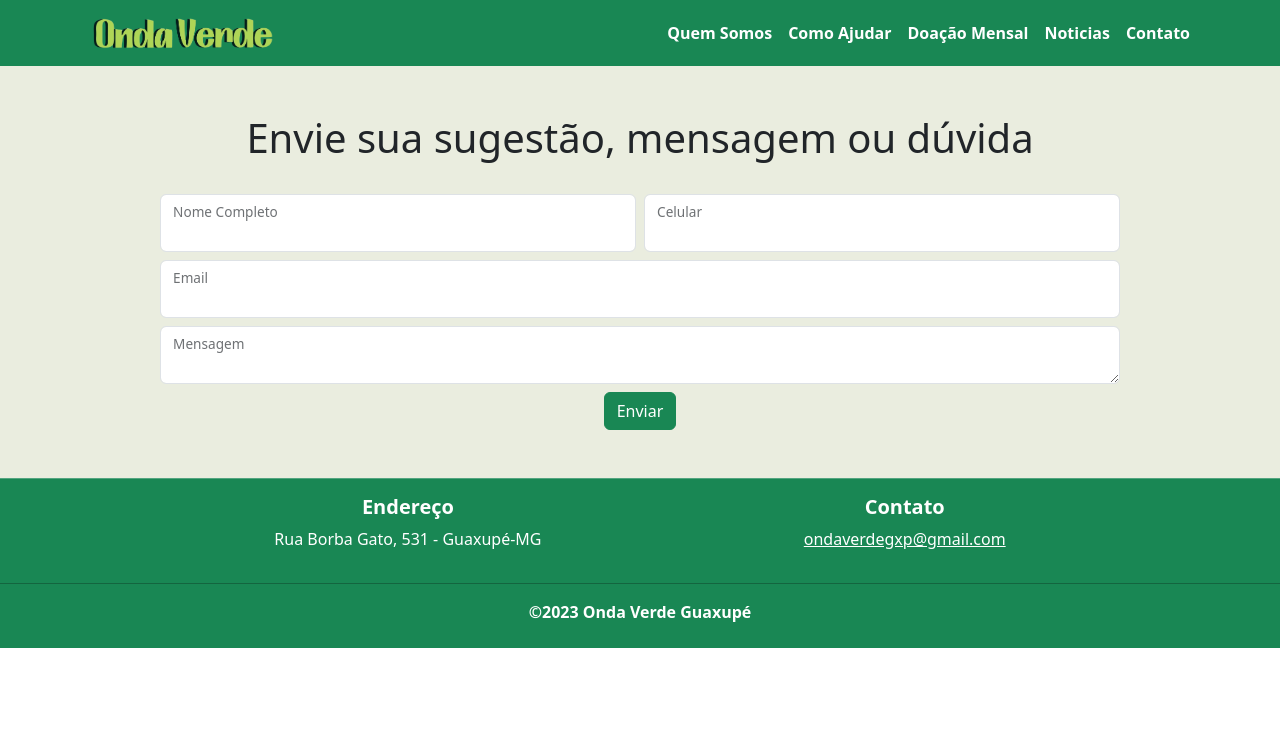
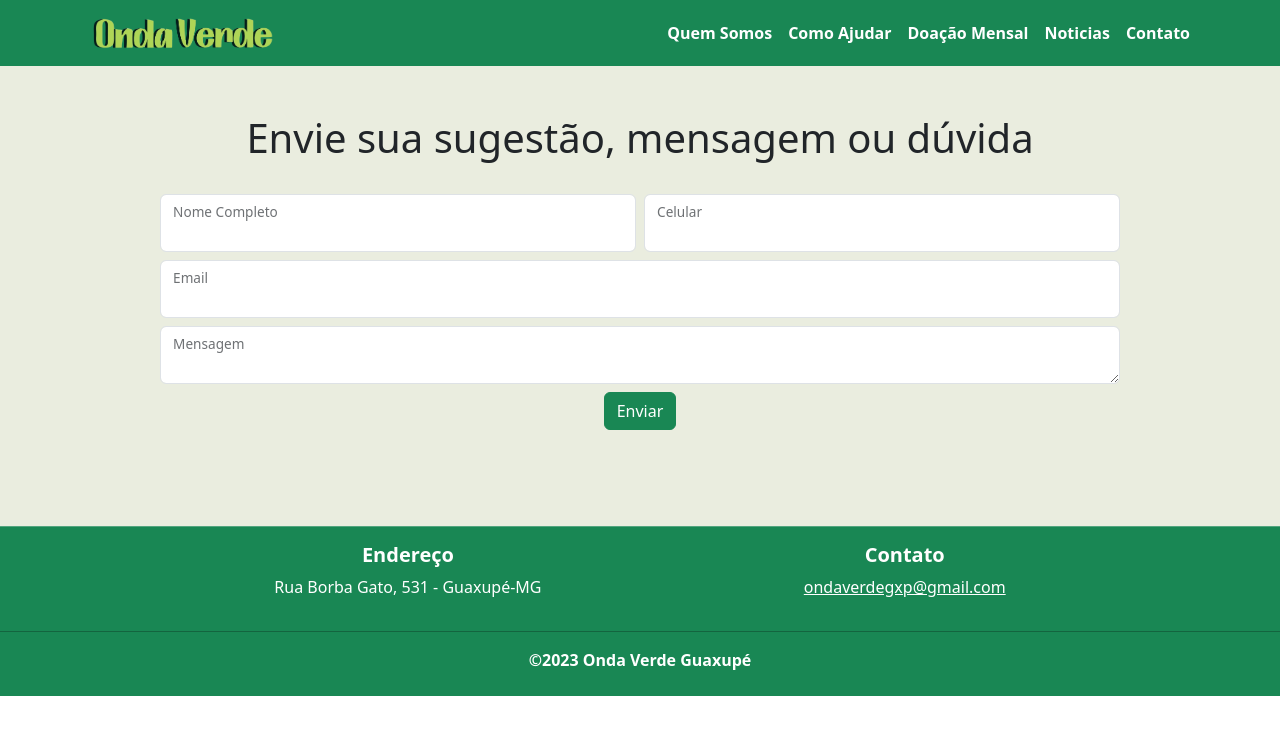
Before and after one commit to MarcelSSouza/onda-verde-guaxupe, a React (Create React App) app: page /contato in a window 1280 px wide. Shown: the top 734 px of the page. Built offline with nearby package versions, Linux system fonts and the light colour scheme.

Commit message:
MyFormularioContato changes

```diff
--- a/src/MyFormularioContato.jsx
+++ b/src/MyFormularioContato.jsx
@@ -46,7 +46,7 @@ function MyFormularioContato() {
   }
 
   return (
-    <div className="w-75 d-flex flex-column m-auto mt-5">
+    <div className="w-75 d-flex flex-column m-auto mt-5 pb-5">
       <h1 className="text-center">Envie sua sugestão, mensagem ou dúvida</h1>
       <br />
       <Form onSubmit={sendEmail}>
```
